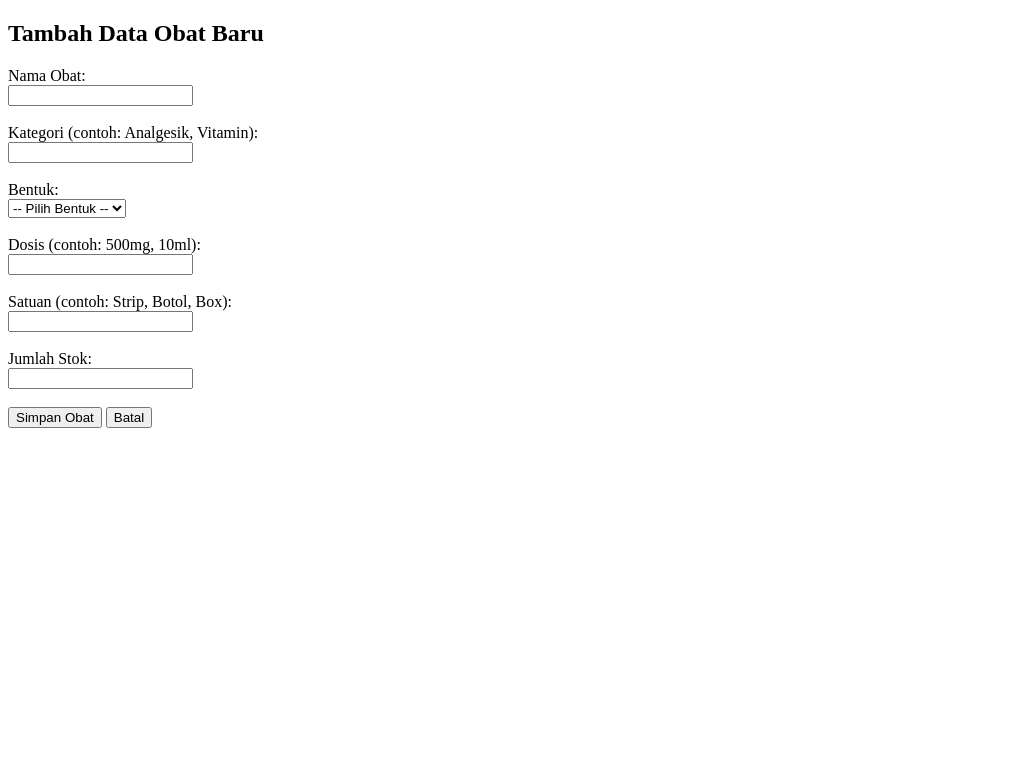
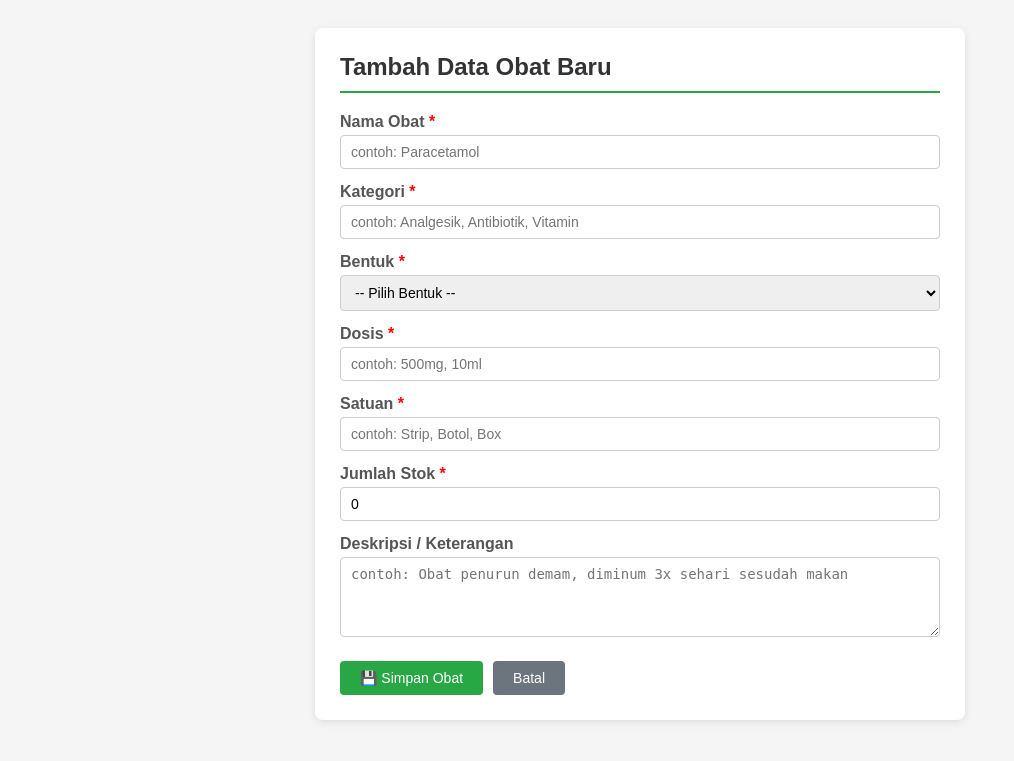
Before and after one commit to SuperiorSty/project_uas, a PHP site: page /views/tambahObat.php in a window 1280 px wide. Shown: the top 761 px of the page, without its empty margins (0-1014 px from the left). Run offline with PHP 8.4, Linux system fonts and the light colour scheme; the visitor is signed in with stand-in values (Sample User, id 1).

Commit message:
Fitur : update form tambah obat tambah field deskripsi

```diff
--- a/views/tambahObat.php
+++ b/views/tambahObat.php
@@ -1,37 +1,79 @@
+<?php
+session_start();
+require_once '../config/database.php';
+
+// ── RBAC: hanya ADMIN yang boleh tambah obat ──────────────────────────────
+if (!isset($_SESSION['user_id'])) {
+    header("Location: ../index.php?error=Silakan login terlebih dahulu!");
+    exit;
+}
+if ($_SESSION['role_nama'] !== 'ADMIN') {
+    header("Location: dashboard.php?error=Anda tidak punya akses ke halaman ini!");
+    exit;
+}
+?>
 <!DOCTYPE html>
 <html lang="id">
 <head>
-    <title>Tambah Obat</title>
+    <meta charset="UTF-8">
+    <title>Tambah Obat Baru</title>
+    <style>
+        body { font-family: sans-serif; padding: 20px; background: #f5f5f5; }
+        .container { max-width: 600px; margin: 0 auto; background: white; padding: 25px; border-radius: 8px; box-shadow: 0 2px 8px rgba(0,0,0,0.1); }
+        h2 { margin-top: 0; color: #333; border-bottom: 2px solid #28a745; padding-bottom: 10px; }
+        label { font-weight: bold; display: block; margin-top: 14px; margin-bottom: 4px; color: #555; }
+        input[type=text], input[type=number], select, textarea {
+            width: 100%; padding: 8px 10px; border: 1px solid #ccc;
+            border-radius: 4px; box-sizing: border-box; font-size: 14px;
+        }
+        textarea { resize: vertical; height: 80px; }
+        .btn-wrap { margin-top: 20px; display: flex; gap: 10px; }
+        .btn-simpan { background: #28a745; color: white; border: none; padding: 9px 20px; border-radius: 4px; cursor: pointer; font-size: 14px; }
+        .btn-simpan:hover { background: #218838; }
+        .btn-batal { background: #6c757d; color: white; padding: 9px 20px; border-radius: 4px; text-decoration: none; font-size: 14px; }
+        .required { color: red; }
+    </style>
 </head>
 <body>
+<div class="container">
     <h2>Tambah Data Obat Baru</h2>
 
     <form action="../proses/prosesObat.php?aksi=tambah" method="POST">
-        <label>Nama Obat:</label><br>
-        <input type="text" name="nama_obat" required><br><br>
 
-        <label>Kategori (contoh: Analgesik, Vitamin):</label><br>
-        <input type="text" name="kategori" required><br><br>
+        <label>Nama Obat <span class="required">*</span></label>
+        <input type="text" name="nama_obat" placeholder="contoh: Paracetamol" required>
 
-        <label>Bentuk:</label><br>
+        <label>Kategori <span class="required">*</span></label>
+        <input type="text" name="kategori" placeholder="contoh: Analgesik, Antibiotik, Vitamin" required>
+
+        <label>Bentuk <span class="required">*</span></label>
         <select name="bentuk" required>
             <option value="">-- Pilih Bentuk --</option>
             <option value="Tablet">Tablet</option>
             <option value="Kapsul">Kapsul</option>
             <option value="Sirup">Sirup</option>
-        </select><br><br>
+            <option value="Serbuk">Serbuk</option>
+            <option value="Salep">Salep</option>
+            <option value="Tetes">Tetes</option>
+        </select>
 
-        <label>Dosis (contoh: 500mg, 10ml):</label><br>
-        <input type="text" name="dosis" required><br><br>
+        <label>Dosis <span class="required">*</span></label>
+        <input type="text" name="dosis" placeholder="contoh: 500mg, 10ml" required>
 
-        <label>Satuan (contoh: Strip, Botol, Box):</label><br>
-        <input type="text" name="satuan" required><br><br>
+        <label>Satuan <span class="required">*</span></label>
+        <input type="text" name="satuan" placeholder="contoh: Strip, Botol, Box" required>
 
-        <label>Jumlah Stok:</label><br>
-        <input type="number" name="stok" min="0" required><br><br>
+        <label>Jumlah Stok <span class="required">*</span></label>
+        <input type="number" name="stok" min="0" value="0" required>
 
-        <button type="submit">Simpan Obat</button>
-        <a href="kelolaObat.php"><button type="button">Batal</button></a>
+        <label>Deskripsi / Keterangan</label>
+        <textarea name="deskripsi" placeholder="contoh: Obat penurun demam, diminum 3x sehari sesudah makan"></textarea>
+
+        <div class="btn-wrap">
+            <button type="submit" class="btn-simpan">💾 Simpan Obat</button>
+            <a href="kelolaObat.php" class="btn-batal">Batal</a>
+        </div>
     </form>
+</div>
 </body>
 </html>
```
